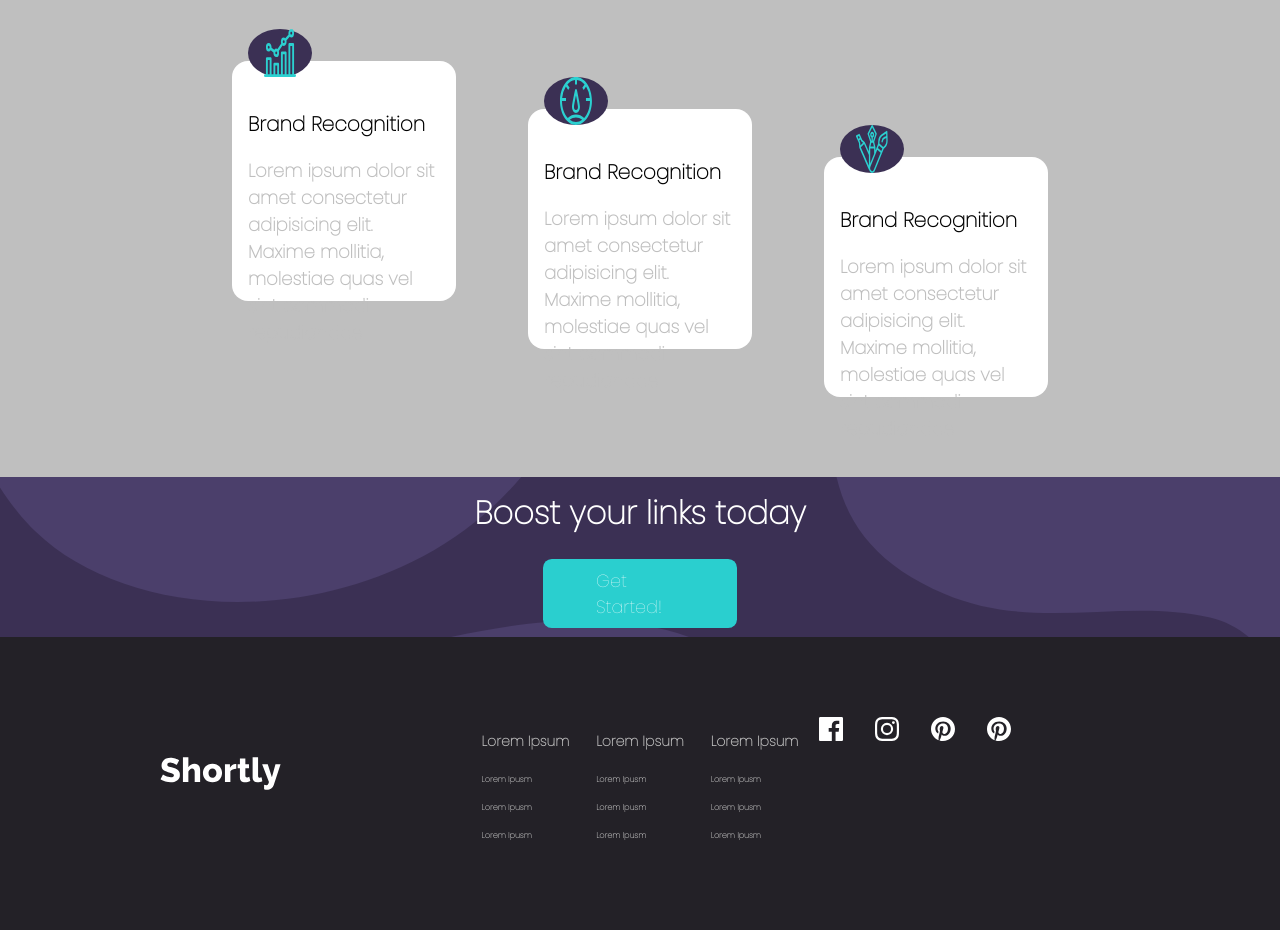
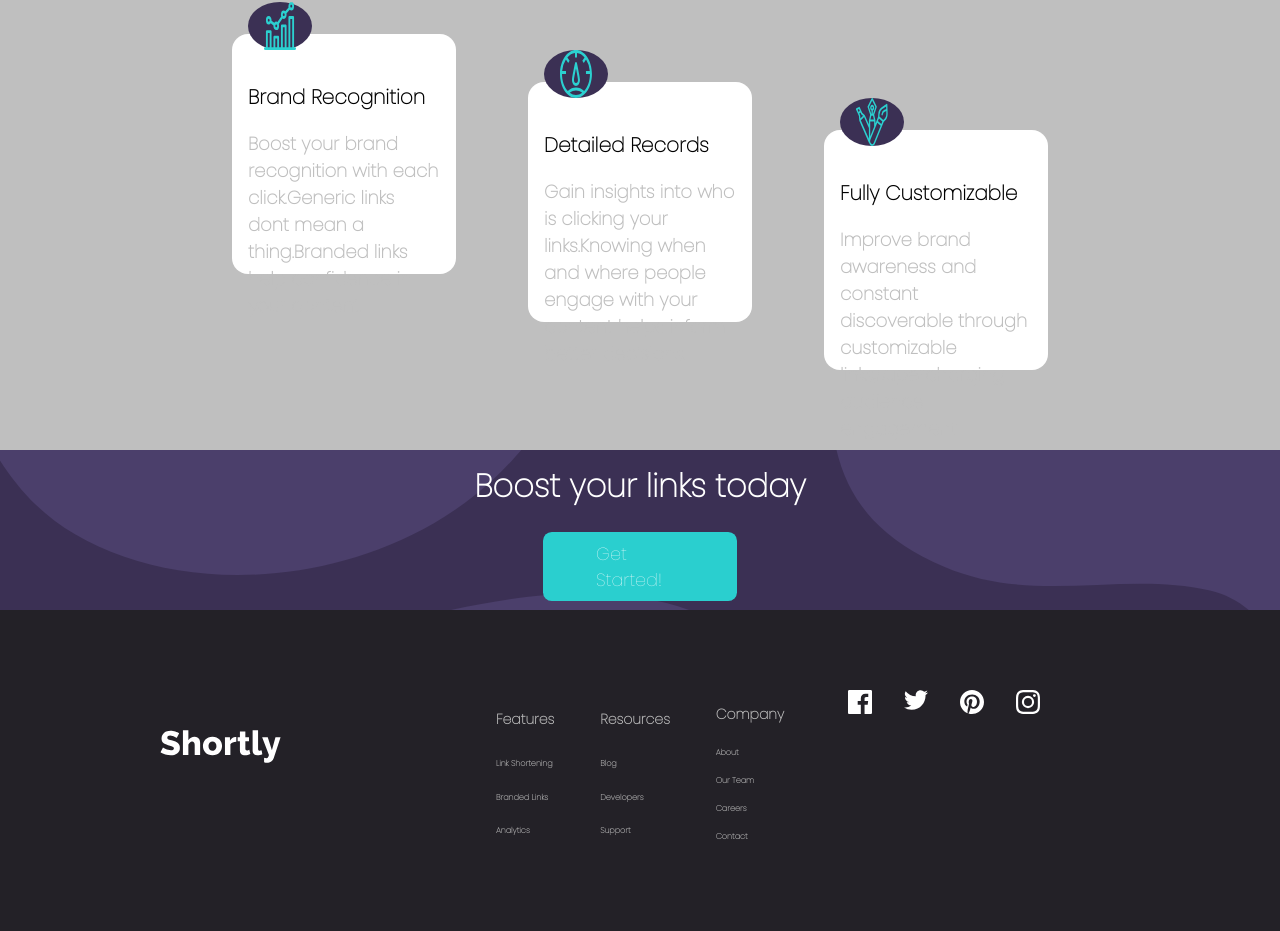
Before and after one commit to Apurba-Kumar-Ghosh/React-API-Assesment, a React (Create React App) app: page / in a window 1280 px wide. Shown: the part 812-1743 px from the top of the page. Built offline with nearby package versions, Linux system fonts and the light colour scheme.

Commit message:
final touches

```diff
--- a/src/components/footer/styles/Footer.js
+++ b/src/components/footer/styles/Footer.js
@@ -38,7 +38,7 @@ export const BoostButton = styled.div`
 export const Group = styled.div`
   display: flex;
   justify-content: space-between;
-  flex-basis: 33%;
+  flex-basis: 30%;
   color: white;
   @media (max-width: 1100px) {
     margin-top : 2em;
@@ -57,7 +57,7 @@ export const GroupItem = styled.div`
   justify-content: space-evenly;
 `;
 export const IconGroup = styled.div`
-  flex-basis: 33%;
+  flex-basis: 30%;
   display: flex;
   @media(max-width : 1100px){
     margin-top : 1em;
@@ -75,7 +75,7 @@ export const EndZone = styled.div`
   }
 `;
 export const IconMain = styled.div`
-  flex-basis: 33%;
+  flex-basis: 30%;
   dislplay: flex;
   justify-content: center;
   align-items: center;
--- a/src/containers/BodyContainer.js
+++ b/src/containers/BodyContainer.js
@@ -54,8 +54,7 @@ export function BodyContainer({ children, ...restProps }) {
           <Body.Feature>
             <Body.FeatureHeading>Advanced Statistics</Body.FeatureHeading>
             <Body.FeatureText>
-              Lorem ipsum dolor sit amet consectetur adipisicing elit. Maxime
-              mollitia, molestiae quas vel sint commodi repudiandae
+              Track how your links are performing across the web with our advanced statistics dashboard.
             </Body.FeatureText>
           </Body.Feature>
           <Body.Frame>
@@ -63,24 +62,21 @@ export function BodyContainer({ children, ...restProps }) {
               <Body.FrameIcon src="./images/icon-brand-recognition.svg" />
               <Body.Heading>Brand Recognition</Body.Heading>
               <Body.Text>
-                Lorem ipsum dolor sit amet consectetur adipisicing elit. Maxime
-                mollitia, molestiae quas vel sint commodi repudiandae
+                Boost your brand recognition with each click.Generic links dont mean a thing.Branded links help confidence in your content.
               </Body.Text>
             </Body.FrameItem>
             <Body.FrameItem>
               <Body.FrameIcon src="./images/icon-detailed-records.svg" />
-              <Body.Heading>Brand Recognition</Body.Heading>
+              <Body.Heading>Detailed Records</Body.Heading>
               <Body.Text>
-                Lorem ipsum dolor sit amet consectetur adipisicing elit. Maxime
-                mollitia, molestiae quas vel sint commodi repudiandae
+                Gain insights into who is clicking your links.Knowing when and where people engage with your content helps inform better decisions.
               </Body.Text>
             </Body.FrameItem>
             <Body.FrameItem>
               <Body.FrameIcon src="./images/icon-fully-customizable.svg" />
-              <Body.Heading>Brand Recognition</Body.Heading>
+              <Body.Heading>Fully Customizable</Body.Heading>
               <Body.Text>
-                Lorem ipsum dolor sit amet consectetur adipisicing elit. Maxime
-                mollitia, molestiae quas vel sint commodi repudiandae
+                Improve brand awareness and constant discoverable through customizable links,supercharging audience engagement
               </Body.Text>
             </Body.FrameItem>
           </Body.Frame>
--- a/src/containers/FooterContainer.js
+++ b/src/containers/FooterContainer.js
@@ -1,5 +1,5 @@
-import React from 'react'
-import { Footer } from '../components/footer/index'
+import React from "react";
+import { Footer } from "../components/footer/index";
 
 export function FooterContainer({ children, ...restProps }) {
   return (
@@ -12,29 +12,30 @@ export function FooterContainer({ children, ...restProps }) {
         <Footer.IconMain src="./images/logo.svg" />
         <Footer.Group>
           <Footer.GroupItem>
-              <Footer.GroupHeader>Lorem Ipsum</Footer.GroupHeader>
-              <Footer.Text>Lorem Ipusm</Footer.Text>
-              <Footer.Text>Lorem Ipusm</Footer.Text>
-              <Footer.Text>Lorem Ipusm</Footer.Text>
+            <Footer.GroupHeader>Features</Footer.GroupHeader>
+            <Footer.Text>Link Shortening</Footer.Text>
+            <Footer.Text>Branded Links</Footer.Text>
+            <Footer.Text>Analytics</Footer.Text>
           </Footer.GroupItem>
           <Footer.GroupItem>
-              <Footer.GroupHeader>Lorem Ipsum</Footer.GroupHeader>
-              <Footer.Text>Lorem Ipusm</Footer.Text>
-              <Footer.Text>Lorem Ipusm</Footer.Text>
-              <Footer.Text>Lorem Ipusm</Footer.Text>
+            <Footer.GroupHeader>Resources</Footer.GroupHeader>
+            <Footer.Text>Blog</Footer.Text>
+            <Footer.Text>Developers</Footer.Text>
+            <Footer.Text>Support</Footer.Text>
           </Footer.GroupItem>
           <Footer.GroupItem>
-              <Footer.GroupHeader>Lorem Ipsum</Footer.GroupHeader>
-              <Footer.Text>Lorem Ipusm</Footer.Text>
-              <Footer.Text>Lorem Ipusm</Footer.Text>
-              <Footer.Text>Lorem Ipusm</Footer.Text>
+            <Footer.GroupHeader>Company</Footer.GroupHeader>
+            <Footer.Text>About</Footer.Text>
+            <Footer.Text>Our Team</Footer.Text>
+            <Footer.Text>Careers</Footer.Text>
+            <Footer.Text>Contact</Footer.Text>
           </Footer.GroupItem>
         </Footer.Group>
         <Footer.IconGroup>
           <Footer.IconHolder src="./images/icon-facebook.svg" />
+          <Footer.IconHolder src="./images/icon-twitter.svg" />
+          <Footer.IconHolder src="./images/icon-pinterest.svg" />
           <Footer.IconHolder src="./images/icon-instagram.svg" />
-            <Footer.IconHolder src="./images/icon-pinterest.svg" />
-            <Footer.IconHolder src="./images/icon-pinterest.svg" />
         </Footer.IconGroup>
       </Footer.EndZone>
     </Footer>
```
Lines whose indentation alone changed are shown as unchanged.
